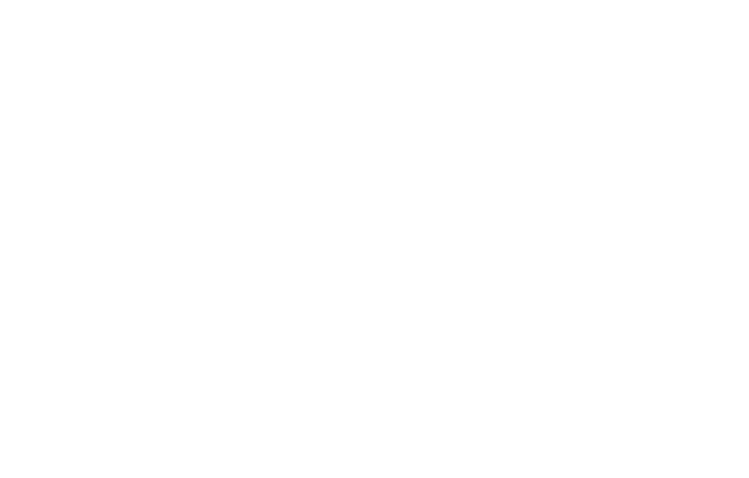
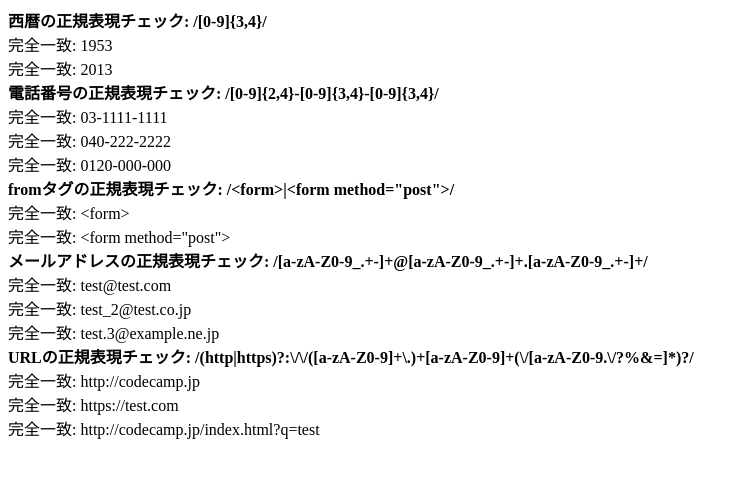
Before and after one commit to fumiama1997/php_note, a PHP site: page /challenge_preg_match.php in a window 1280 px wide. Before the commit the part shown is empty. Shown: the top 478 px of the page, without its empty margins (0-749 px from the left). Run offline with PHP 8.4, Linux system fonts and the light colour scheme.

Commit message:
1/25修正・追加分

```diff
--- a/php05/challenge_if.php
+++ b/php05/challenge_if.php
@@ -12,7 +12,7 @@
     <title>サイコロ</title>
     <style type="test/css">
         .em_red {
-            color: #FF0000;
+    color: #FF0000;
         }
     </style>
 </head>
--- a/php05/comparison.php
+++ b/php05/comparison.php
@@ -8,7 +8,6 @@
 var_dump($str);
 
 if ($int == $str) {
-
     print '$int == $str is true' . "\n";
 } else {
     print '$int == $str is false' . "\n";
--- a/php05/if.php
+++ b/php05/if.php
@@ -2,9 +2,9 @@
 <?php
 
 $score = mt_rand(0, 100); //0以上100以下の数値をランダムで返す
- print $score . "\n";
- var_dump($score >= 80);
- var_dump($score <= 30);
+print $score . "\n";
+var_dump($score >= 80);
+var_dump($score <= 30);
 if ($score >= 80) {
     print 'ヽ( ﾟ∀ﾟ)ノｷﾀ━!!';
 } else if ($score <= 30) {
--- a/php05/practice_if_intermediate.php
+++ b/php05/practice_if_intermediate.php
@@ -9,15 +9,13 @@
 
 $time = time();
 
-$date = date('H:i:s', $time);
-
 $seconds = date('s', $time);
 
 print 'アクセスした瞬間の秒は' . $seconds . '秒でした。<br>';
 
 if ($seconds === '00') {
     print "ジャストタイム！";
-} else if ($seconds === '11' || $seconds === '22' || $seconds === '33' || $seconds === '44' || $seconds === '55' || $seconds === '66' || $seconds === '77' || $seconds === '88' || $seconds === '99') {
+} else if ($seconds % 11 === 0) {
     print "ゾロ目！";
 } else {
     print "外れ";
--- a/php06/array.php
+++ b/php06/array.php
@@ -1,6 +1,4 @@
 <?php
-  $class = ['鈴木','佐藤','斎藤','伊藤','杉内',];
+$class = ['鈴木', '佐藤', '斎藤', '伊藤', '杉内',];
 
-  print $class[2];
-
-  ?>
+print $class[2];
--- a/php06/associative_array.php
+++ b/php06/associative_array.php
@@ -1,5 +1,4 @@
 <?php
 
-     $profile = ['family_name' => '杉内','first_name'=> '花子', 'age'=> 25 , 'phone' => '090-0000-0000'];
-     print $profile['family_name'];
-?>
+$profile = ['family_name' => '杉内', 'first_name' => '花子', 'age' => 25, 'phone' => '090-0000-0000'];
+print $profile['family_name'];
--- a/php07/challenge_super_global.php
+++ b/php07/challenge_super_global.php
@@ -13,14 +13,12 @@
     }
 
     //性別チェック
-    if ($_POST['gender'] === TRUE) {
+    if (isset($_POST['gender'])) {
         print 'ここに選択した性別を表示:'  . htmlspecialchars($_POST['gender'], ENT_QUOTES, 'UTF-8');
     }
 
     //メール必要有無
-    if ($_POST['mail'] === '') {
-        print 'メールは受け取りません';
-    } else {
+    if (isset($_POST['mail'])) {
         print 'お知らせメールを送ります';
     }
 }
--- a/php07/practice_global_intermediate.php
+++ b/php07/practice_global_intermediate.php
@@ -1,7 +1,9 @@
 <?php
 $result = false;
+$player = '';
+$com = '';
 
-if ($_SERVER['REQUEST_METHOD'] === 'POST') {
+if ($_SERVER['REQUEST_METHOD'] === 'POST' && isset($_POST['hand'])) {
 
     $janken = array('グー', 'チョキ', 'パー');
     $player = htmlspecialchars($_POST['hand'], ENT_QUOTES, 'UTF-8');
--- a/php16/challenge_mysql_insert.php
+++ b/php16/challenge_mysql_insert.php
@@ -28,8 +28,8 @@
     }
 
     if (empty($error)) {
-
-        $query =  "INSERT INTO goods_table (goods_name, price) VALUES ('$name','$price')";
+        //ここの書き方が分からない
+        $query =  'INSERT INTO goods_table (goods_name, price) VALUES ("'.$name.'",'.$price.')';
 
         //追加 クエリを実行します
         $result = mysqli_query($link, $query);
--- a/php17/challenge_preg_match.php
+++ b/php17/challenge_preg_match.php
@@ -1,8 +1,102 @@
-<!-- 以下の例を表す正規表現を作成してください。
+<?php
+// 西暦
+$regexp_year   = '/[0-9]{3,4}/'; // 西暦の正規表現を入力
+$check_year[0] = '1953';
+$check_year[1] = '2013';
+// 電話番号
+$regexp_phone_number   = '/[0-9]{2,4}-[0-9]{3,4}-[0-9]{3,4}/'; // 電話番号の正規表現を入力
+$check_phone_number[0] = '03-1111-1111';
+$check_phone_number[1] = '040-222-2222';
+$check_phone_number[2] = '0120-000-000';
+// formタグ
+$regexp_form   = '/<form>|<form method="post">/'; // formの正規表現を入力
+$check_form[0] = '<form>';
+$check_form[1] = '<form method="post">';
+// メールアドレス
+$regexp_mail   = '/[a-zA-Z0-9_.+-]+@[a-zA-Z0-9_.+-]+.[a-zA-Z0-9_.+-]+/'; // メールアドレスの正規表現を入力
+// ^[a-zA-Z0-9!-/:-@\\[-`{-~]+$
+$check_mail[0] = 'test@test.com';
+$check_mail[1] = 'test_2@test.co.jp';
+$check_mail[2] = 'test.3@example.ne.jp';
+// URL
+$regexp_url   = '/(http|https)?:\/\/([a-zA-Z0-9]+\.)+[a-zA-Z0-9]+(\/[a-zA-Z0-9.\/?%&=]*)?/'; // URLの正規表現を入力
+$check_url[0] = 'http://codecamp.jp';
+$check_url[1] = 'https://test.com';
+$check_url[2] = 'http://codecamp.jp/index.html?q=test';
+////////////////////////////////////////////////////////
+// これ以降の処理はソースコード変更を行わないようにしてください。
+////////////////////////////////////////////////////////
+$reslut_check_phone_number = check_regexp($regexp_phone_number, $check_phone_number);
+$reslut_check_form      = check_regexp($regexp_form, $check_form);
+$reslut_check_mail      = check_regexp($regexp_mail, $check_mail);
+$reslut_check_year      = check_regexp($regexp_year, $check_year);
+$reslut_check_url       = check_regexp($regexp_url, $check_url);
+function check_regexp($regexp, $str_data)
+{
+    $msg = [];
+    foreach ($str_data as $value) {
+        if (preg_match($regexp, $value, $macthes) === 1) {
+            if ($value === $macthes[0]) {
+                $msg[] =  '完全一致: ' . $value;
+            } else {
+                $msg[] =  '部分一致: ' . $value . ' 【一致した文字列: ' . $macthes[0] . '】';
+            }
+        } else {
+            $msg[] = '不一致: ' . $value;
+        }
+    }
+    return $msg;
+}
+?>
+<!DOCTYPE html>
+<html lang="ja">
 
-電話番号 (例: 03-1111-1111, 040-222-2222)
-西暦（例: 1953, 2003)
-formタグ (例: <form>, <form method="post">)
-メールアドレス (例: test_2@test.co.jp, test.3@example.ne.jp)
-URL（例: https://test.com, http://codecamp.jp/index.html?q=test)
-作成した正規表現は、こちらで用意した確認用プログラムの指定箇所に入力した上でファイルを保存し、URLへアクセした際、結果が全て「完全一致」と表示されることを確認してください。 -->
+<head>
+    <meta charset="UTF-8">
+    <title>正規表現課題</title>
+    <style type="text/css">
+        h1 {
+            font-size: 16px;
+        }
+
+        h1,
+        p {
+            margin: 0px;
+        }
+    </style>
+</head>
+
+<body>
+    <section>
+        <h1>西暦の正規表現チェック: <?php print htmlspecialchars($regexp_year, ENT_QUOTES, 'UTF-8'); ?></h1>
+        <?php foreach ($reslut_check_year as $value) { ?>
+            <p><?php print htmlspecialchars($value, ENT_QUOTES, 'UTF-8'); ?></p>
+        <?php } ?>
+    </section>
+    <section>
+        <h1>電話番号の正規表現チェック: <?php print htmlspecialchars($regexp_phone_number, ENT_QUOTES, 'UTF-8'); ?></h1>
+        <?php foreach ($reslut_check_phone_number as $value) { ?>
+            <p><?php print htmlspecialchars($value, ENT_QUOTES, 'UTF-8'); ?></p>
+        <?php } ?>
+    </section>
+    <section>
+        <h1>fromタグの正規表現チェック: <?php print htmlspecialchars($regexp_form, ENT_QUOTES, 'UTF-8'); ?></h1>
+        <?php foreach ($reslut_check_form as $value) { ?>
+            <p><?php print htmlspecialchars($value, ENT_QUOTES, 'UTF-8'); ?></p>
+        <?php } ?>
+    </section>
+    <section>
+        <h1>メールアドレスの正規表現チェック: <?php print htmlspecialchars($regexp_mail, ENT_QUOTES, 'UTF-8'); ?></h1>
+        <?php foreach ($reslut_check_mail as $value) { ?>
+            <p><?php print htmlspecialchars($value, ENT_QUOTES, 'UTF-8'); ?></p>
+        <?php } ?>
+    </section>
+    <section>
+        <h1>URLの正規表現チェック: <?php print htmlspecialchars($regexp_url, ENT_QUOTES, 'UTF-8'); ?></h1>
+        <?php foreach ($reslut_check_url as $value) { ?>
+            <p><?php print htmlspecialchars($value, ENT_QUOTES, 'UTF-8'); ?></p>
+        <?php } ?>
+    </section>
+</body>
+
+</html>
```
Also changed, not shown: php05/if_else.php (+2 -6 lines), php05/logical.php (+3 -5 lines), php05/practice_if_elementary.php (+4 -7 lines), php06/challenge_array.php (+2 -7 lines), php06/challenge_associative_array.php (+4 -9 lines), php07/post_sample.php (+15 -8 lines), php16/mysql_change.php (+4 -4 lines), php16/mysql_sample.php (+13 -3 lines), php17/preg_match.php (+7 -2 lines).
